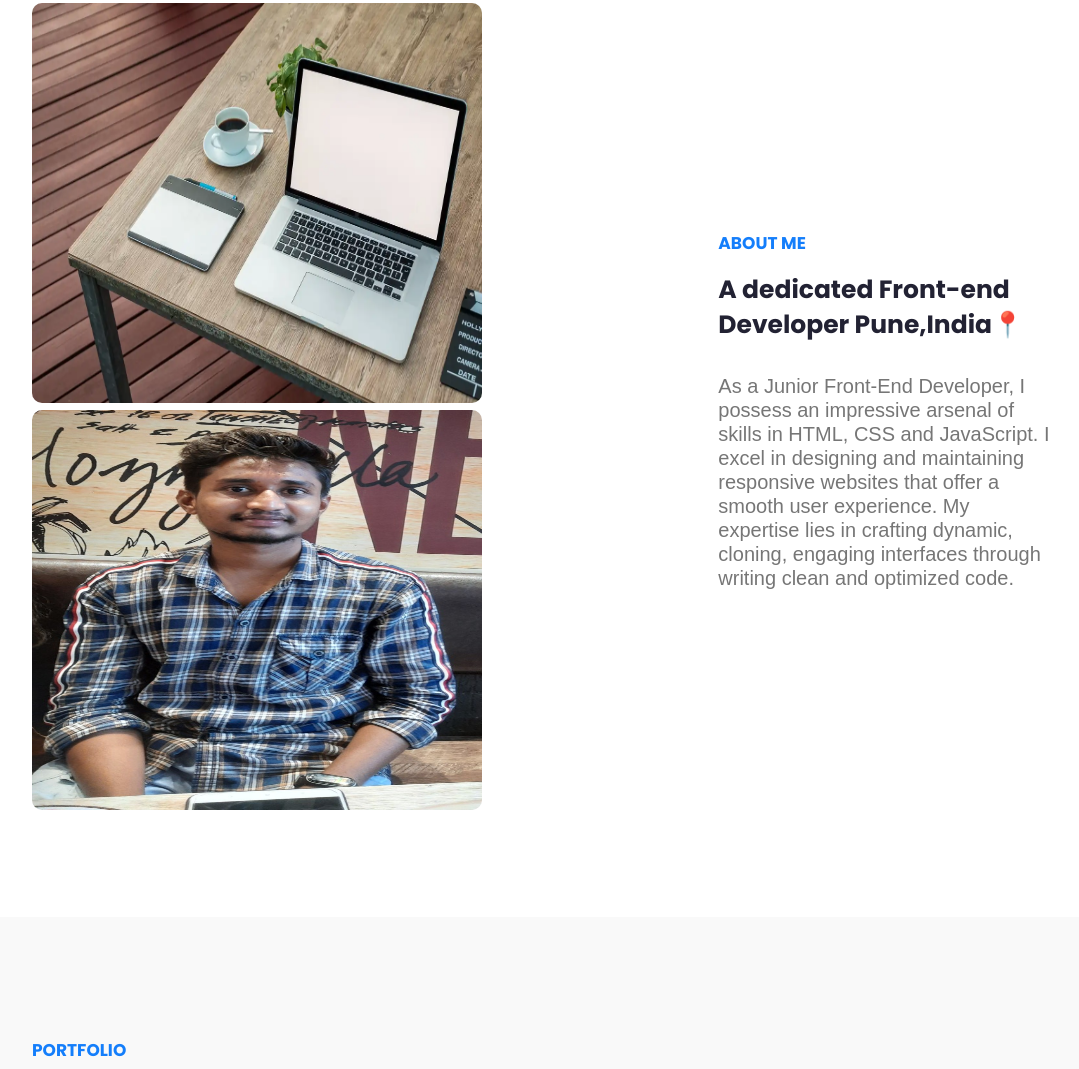
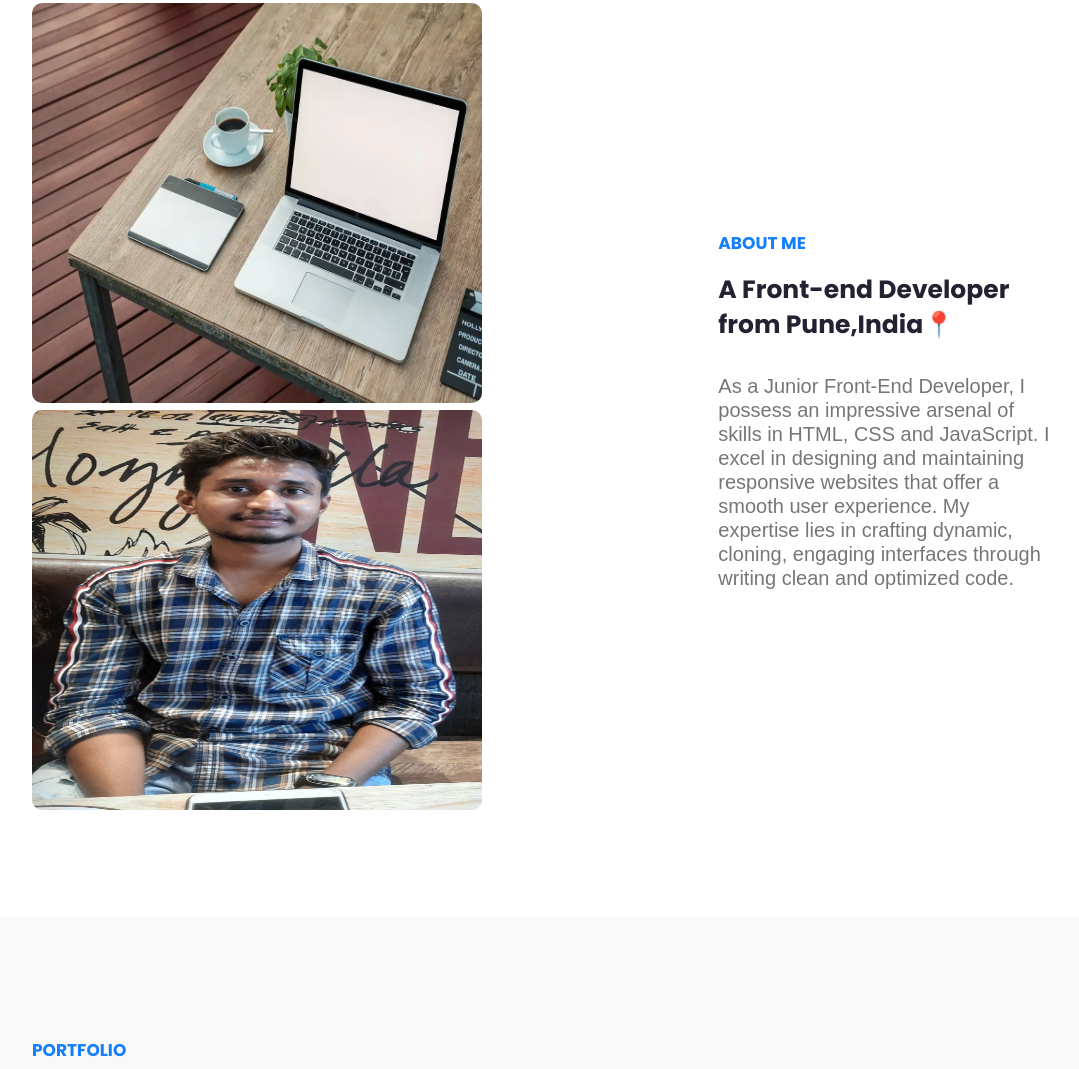
Before and after one commit to LaxmikantBolsekar/Personal_Portfolio, a plain HTML site: page index.html in a window 1280 px wide. Shown: the part 897-1966 px from the top of the page, without its empty margins (96-1175 px from the left). Drawn offline with Linux system fonts and the light colour scheme.

Commit message:
updated about

```diff
--- a/index.html
+++ b/index.html
@@ -87,7 +87,7 @@
             </div>
             <div class="aboutsection">
                 <h1>About Me</h1>
-                <h1>A dedicated Front-end Developer
+                <h1>A Front-end Developer from
                     Pune,India📍
                 </h1>
                 <p>As a Junior Front-End Developer, I possess an impressive arsenal of skills in HTML, CSS and
```
